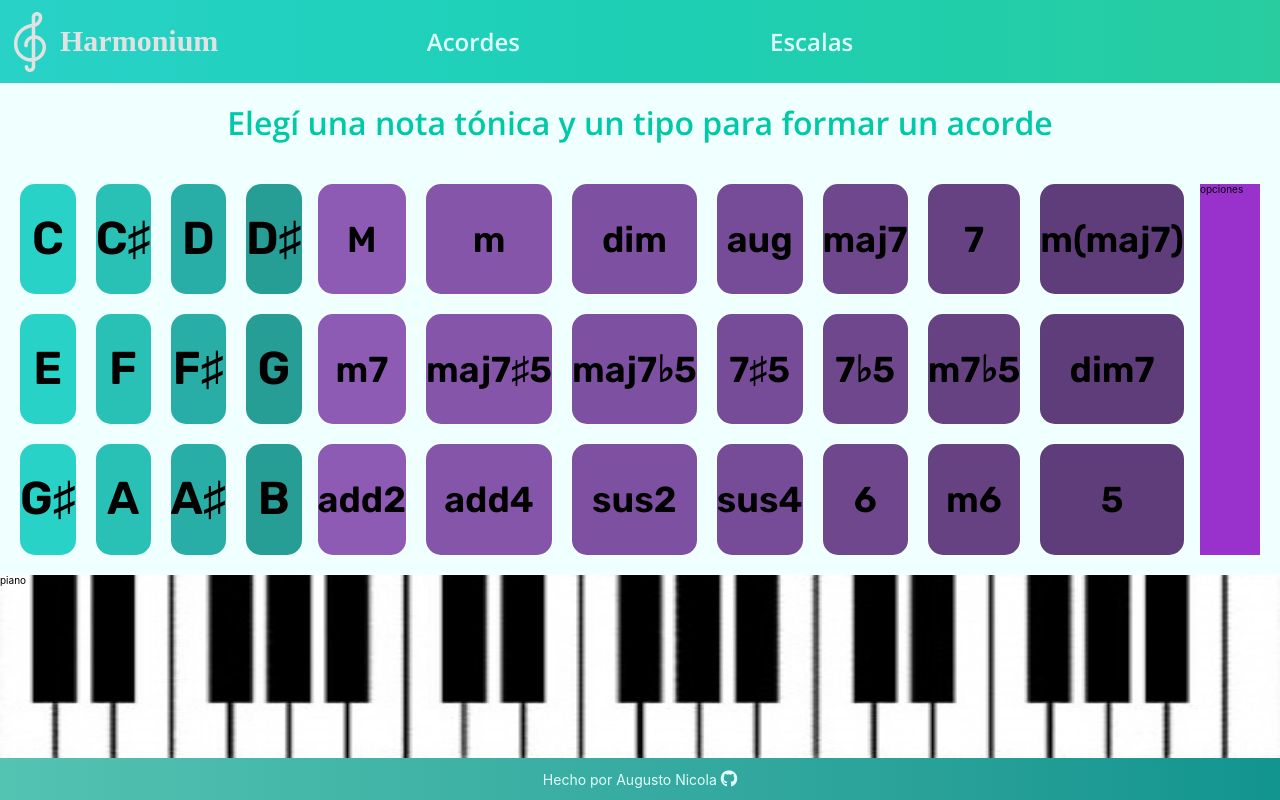
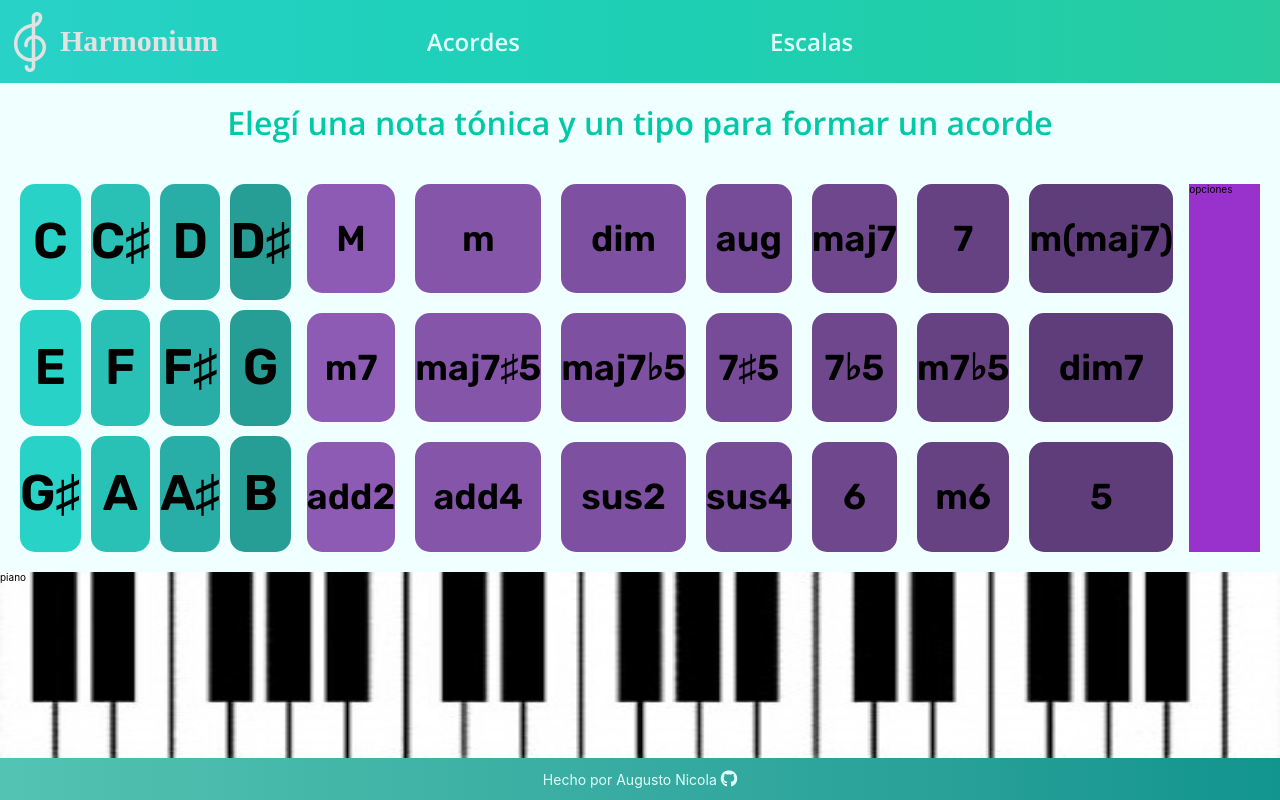
Before and after one commit to AugustoNicola/Harmonium, a React (Create React App) app in the folder app/: page /acordes in a window 1280 px wide. Built offline with nearby package versions, Linux system fonts and the light colour scheme; the HTML template or start-up script is replaced by a standard one; a web font is replaced by a local one.

Commit message:
:wrench: :art: Notas: Rediseño dinámico con labels

```diff
--- a/app/src/Componentes/Notas/Notas.css
+++ b/app/src/Componentes/Notas/Notas.css
@@ -1,10 +1,10 @@
-.notas {
+form#notas {
 	flex: 30% 0;
 	width: 100%;
 
 	display: grid;
 	grid-template-columns: 1fr 1fr 1fr 1fr;
-	gap: 2rem;
+	gap: 1rem;
 
 	/* * varibales de colores para notas */
 	--color1: linear-gradient(135deg, #29D2C7 0%, #29D2C7 25%, #2DF986 75%, #0EF6F5 100%);
@@ -18,32 +18,38 @@
 	--color4-hover: linear-gradient(135deg, #1F736E 0%, #1F736E 25%, #2DF986 75%, #0EF6F5 100%);
 }
 
-.notas > .nota {
+form#notas > .nota > input {
+	position: absolute;
+	left: -1000000px;
+}
+
+form#notas > .nota > label {
+	width: 100%;
+	height: 100%;
+	display: block;
+	margin: 0;
+	border-radius: 15px;
+	cursor: pointer;
+
 	display: flex;
 	justify-content: center;
 	align-items: center;
 
-	border-radius: 15px;
-
-	cursor: pointer;
+	font-family: var(--fuente-principal);
+	font-weight: 700;
+	font-size: 5rem;
 
 	background-size: 400% 400%;
 	background-repeat: no-repeat;
 	transition: .5s all;
 }
-.notas > .nota.activa {background-position: 100% 100%;}
+form#notas > .nota[activa] > label {background-position: 100% 100%;}
 
-.notas > .nota:nth-of-type(4n+1) {background-image: var(--color1);}
-.notas > .nota:nth-of-type(4n+2) {background-image: var(--color2);}
-.notas > .nota:nth-of-type(4n+3) {background-image: var(--color3);}
-.notas > .nota:nth-of-type(4n+4) {background-image: var(--color4);}
-.notas > .nota:nth-of-type(4n+1):hover {background-image: var(--color1-hover);}
-.notas > .nota:nth-of-type(4n+2):hover {background-image: var(--color2-hover);}
-.notas > .nota:nth-of-type(4n+3):hover {background-image: var(--color3-hover);}
-.notas > .nota:nth-of-type(4n+4):hover {background-image: var(--color4-hover);}
-
-.notas > .nota > h3 {
-	font-size: 4.6rem;
-	font-family: var(--fuente-principal);
-	margin: 0;
-}
+form#notas > .nota:nth-of-type(4n+1) > label {background-image: var(--color1);}
+form#notas > .nota:nth-of-type(4n+2) > label {background-image: var(--color2);}
+form#notas > .nota:nth-of-type(4n+3) > label {background-image: var(--color3);}
+form#notas > .nota:nth-of-type(4n+4) > label {background-image: var(--color4);}
+form#notas > .nota:nth-of-type(4n+1) > label:hover {background-image: var(--color1-hover);}
+form#notas > .nota:nth-of-type(4n+2) > label:hover {background-image: var(--color2-hover);}
+form#notas > .nota:nth-of-type(4n+3) > label:hover {background-image: var(--color3-hover);}
+form#notas > .nota:nth-of-type(4n+4) > label:hover {background-image: var(--color4-hover);}
--- a/app/src/Componentes/Notas/Notas.jsx
+++ b/app/src/Componentes/Notas/Notas.jsx
@@ -5,45 +5,20 @@ import DataNotas from "../../Data/DataNotas.json";
 import "./Notas.css";
 
 const Notas = () => {
+
 	return (
-		<div className="notas">
-			<div className="nota">
-				<h3>C</h3>
-			</div>
-			<div className="nota">
-				<h3>C&#9839;</h3>
-			</div>
-			<div className="nota">
-				<h3>D</h3>
-			</div>
-			<div className="nota">
-				<h3>D&#9839;</h3>
-			</div>
-			<div className="nota">
-				<h3>E</h3>
-			</div>
-			<div className="nota">
-				<h3>F</h3>
-			</div>
-			<div className="nota">
-				<h3>F&#9839;</h3>
-			</div>
-			<div className="nota">
-				<h3>G</h3>
-			</div>
-			<div className="nota">
-				<h3>G&#9839;</h3>
-			</div>
-			<div className="nota">
-				<h3>A</h3>
-			</div>
-			<div className="nota">
-				<h3>A&#9839;</h3>
-			</div>
-			<div className="nota">
-				<h3>B</h3>
-			</div>
-		</div>
+		<form id="notas">
+		{
+			DataNotas.map((nota) => {
+				return (
+					<div className="nota" key={nota.posicion}>
+						<input type="radio" name="notaSeleccionada" id={nota.posicion} value={nota.posicion} />
+						<label htmlFor={nota.posicion}>{nota.nombre}</label>
+					</div>
+				);
+			})
+		}
+		</form>
 	)
 }
 
--- a/app/src/Data/DataAcordes.json
+++ b/app/src/Data/DataAcordes.json
@@ -41,27 +41,27 @@
 	},
 	{
 		"posicion": 8,
-		"nombre": "maj7&#9839;5",
+		"nombre": "maj7\u266F5",
 		"distanciaNotas": [4, 8, 11]
 	},
 	{
 		"posicion": 9,
-		"nombre": "maj7&#x266D;5",
+		"nombre": "maj7\u266D5",
 		"distanciaNotas": [4, 6, 11]
 	},
 	{
 		"posicion": 10,
-		"nombre": "7&#9839;5",
+		"nombre": "7\u266F5",
 		"distanciaNotas": [4, 8, 10]
 	},
 	{
 		"posicion": 11,
-		"nombre": "7&#x266D;5",
+		"nombre": "7\u266D5",
 		"distanciaNotas": [4, 6, 10]
 	},
 	{
 		"posicion": 12,
-		"nombre": "m7&#x266D;5",
+		"nombre": "m7\u266D5",
 		"distanciaNotas": [3, 6, 10]
 	},
 	{
--- a/app/src/Data/DataNotas.json
+++ b/app/src/Data/DataNotas.json
@@ -5,7 +5,7 @@
 	},
 	{
 		"posicion": 1,
-		"nombre": "C&#9839;"
+		"nombre": "C\u266F"
 	},
 	{
 		"posicion": 2,
@@ -13,7 +13,7 @@
 	},
 	{
 		"posicion": 3,
-		"nombre": "D&#9839;"
+		"nombre": "D\u266F"
 	},
 	{
 		"posicion": 4,
@@ -25,7 +25,7 @@
 	},
 	{
 		"posicion": 6,
-		"nombre": "F&#9839;"
+		"nombre": "F\u266F"
 	},
 	{
 		"posicion": 7,
@@ -33,7 +33,7 @@
 	},
 	{
 		"posicion": 8,
-		"nombre": "G&#9839;"
+		"nombre": "G\u266F"
 	},
 	{
 		"posicion": 9,
@@ -41,7 +41,7 @@
 	},
 	{
 		"posicion": 10,
-		"nombre": "A&#9839;"
+		"nombre": "A\u266F"
 	},
 	{
 		"posicion": 11,
```
